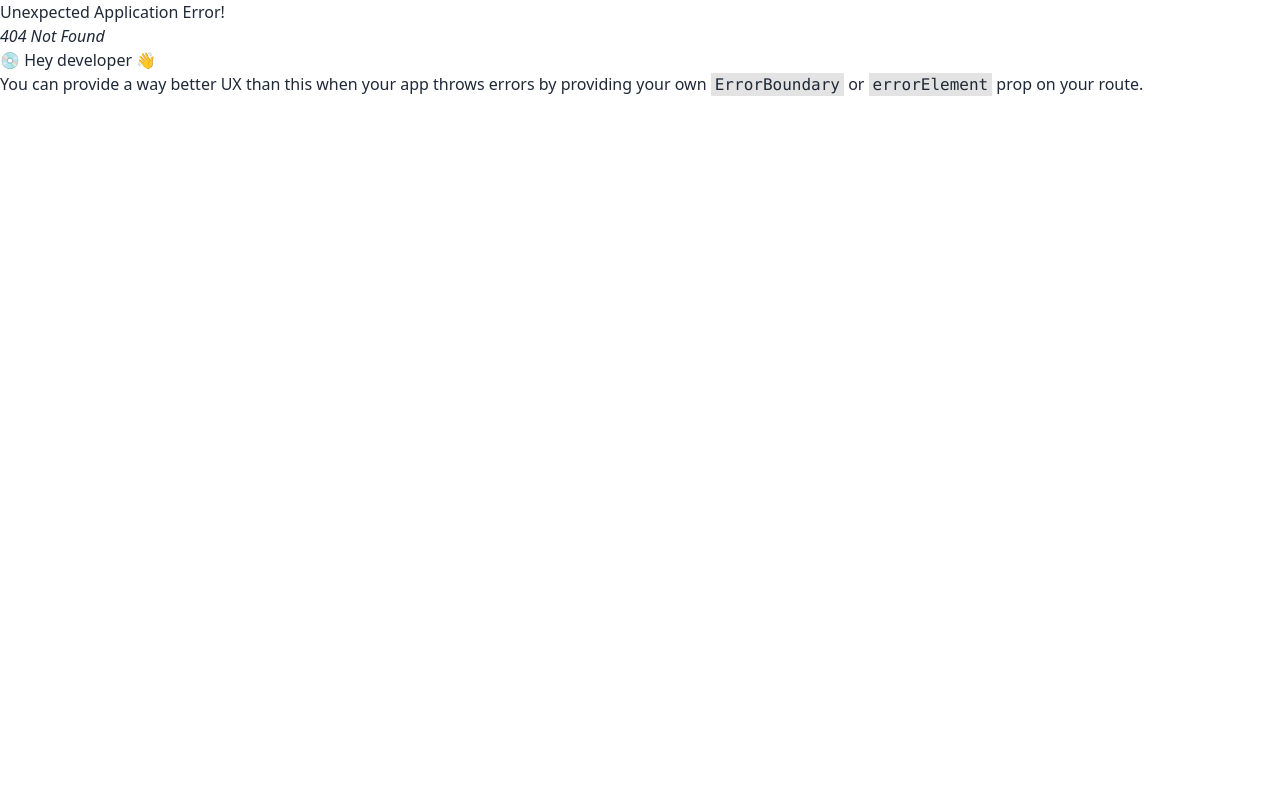
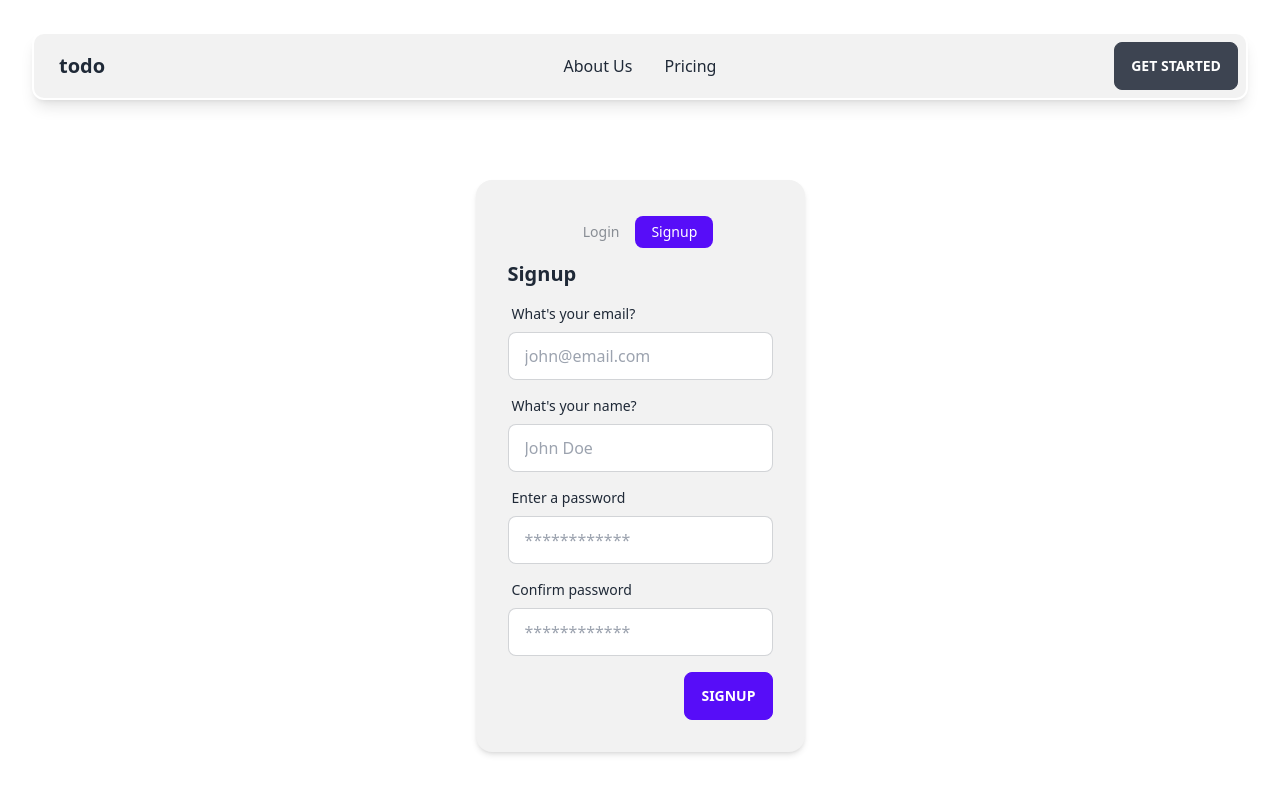
Before and after one commit to norbusonam/taskbrew, a React (Create React App) app in the folder frontend/: page /signup in a window 1280 px wide. Before the commit this address had no page. Shown: the top 800 px of the page. Built offline with nearby package versions, Linux system fonts and the light colour scheme.

Commit message:
auth and placeholder home routes

```diff
--- /dev/null
+++ b/frontend/src/routes/auth.tsx
@@ -0,0 +1,107 @@
+import React, { useState } from 'react';
+import { Link, useNavigate } from 'react-router-dom';
+import { api } from '../api';
+import { User } from '../types';
+
+type AuthProps = {
+  type: 'login' | 'signup';
+};
+
+export const Auth: React.FC<AuthProps> = props => {
+  const [email, setEmail] = useState('');
+  const [name, setName] = useState('');
+  const [password, setPassword] = useState('');
+  const [passwordConfirmation, setPasswordConfirmation] = useState('');
+  const navigate = useNavigate();
+
+  const onSuccessfulAuthentication = (user: User, token: string) => {
+    localStorage.setItem('token', token);
+    localStorage.setItem('user', JSON.stringify(user));
+    navigate('/home');
+  };
+
+  const onSignup = () => {
+    api
+      .signup({ email, name, password })
+      .then(res => onSuccessfulAuthentication(res.data.user, res.data.token))
+      .catch(() => {
+        console.log('Signup failed');
+      });
+  };
+
+  const onLogin = () => {
+    api
+      .login({ email, password })
+      .then(res => onSuccessfulAuthentication(res.data.user, res.data.token))
+      .catch(e => {
+        console.log('Login failed');
+      });
+  };
+
+  return (
+    <div className="flex justify-center my-20">
+      <div className="card bg-base-200 shadow-md">
+        <div className="card-body">
+          <div className="tabs tabs-boxed bg-inherit justify-center">
+            <Link to="/login" className={`tab ${props.type === 'login' && 'tab-active'}`}>
+              Login
+            </Link>
+            <Link to="/signup" className={`tab ${props.type === 'signup' && 'tab-active'}`}>
+              Signup
+            </Link>
+          </div>
+          <div className="card-title">{props.type === 'login' ? 'Login' : 'Signup'}</div>
+          <div className="form-control">
+            <label className="label">
+              <span className="label-text">What's your email?</span>
+            </label>
+            <input
+              type="email"
+              placeholder="john@email.com"
+              className="input input-bordered"
+              onChange={e => setEmail(e.target.value)}
+            />
+          </div>
+          <div className={`form-control ${props.type === 'login' && 'hidden'}`}>
+            <label className="label">
+              <span className="label-text">What's your name?</span>
+            </label>
+            <input
+              type="text"
+              placeholder="John Doe"
+              className="input input-bordered w-full"
+              onChange={e => setName(e.target.value)}
+            />
+          </div>
+          <div className="form-control">
+            <label className="label">
+              <span className="label-text">Enter a password</span>
+            </label>
+            <input
+              type="password"
+              placeholder="************"
+              className="input input-bordered w-full"
+              onChange={e => setPassword(e.target.value)}
+            />
+          </div>
+          <div className={`form-control ${props.type === 'login' && 'hidden'}`}>
+            <label className="label">
+              <span className="label-text">Confirm password</span>
+            </label>
+            <input
+              type="password"
+              placeholder="************"
+              className={`input input-bordered w-full ${password !== passwordConfirmation && 'input-error'}}`}
+              onChange={e => setPasswordConfirmation(e.target.value)}
+            />
+          </div>
+          <div className="card-actions justify-end pt-2">
+            <button className="btn btn-primary" onClick={() => (props.type === 'login' ? onLogin() : onSignup())}>
+              {props.type === 'login' ? 'Login' : 'Signup'}
+            </button>
+          </div>
+        </div>
+      </div>
+    </div>
+  );
+};
--- /dev/null
+++ b/frontend/src/routes/home.tsx
@@ -0,0 +1,9 @@
+import React from 'react';
+
+export const Home: React.FC = () => {
+  return (
+    <div>
+      <h1>Home</h1>
+    </div>
+  );
+};
```
Also changed, not shown: frontend/src/index.tsx (+14 -0 lines).
